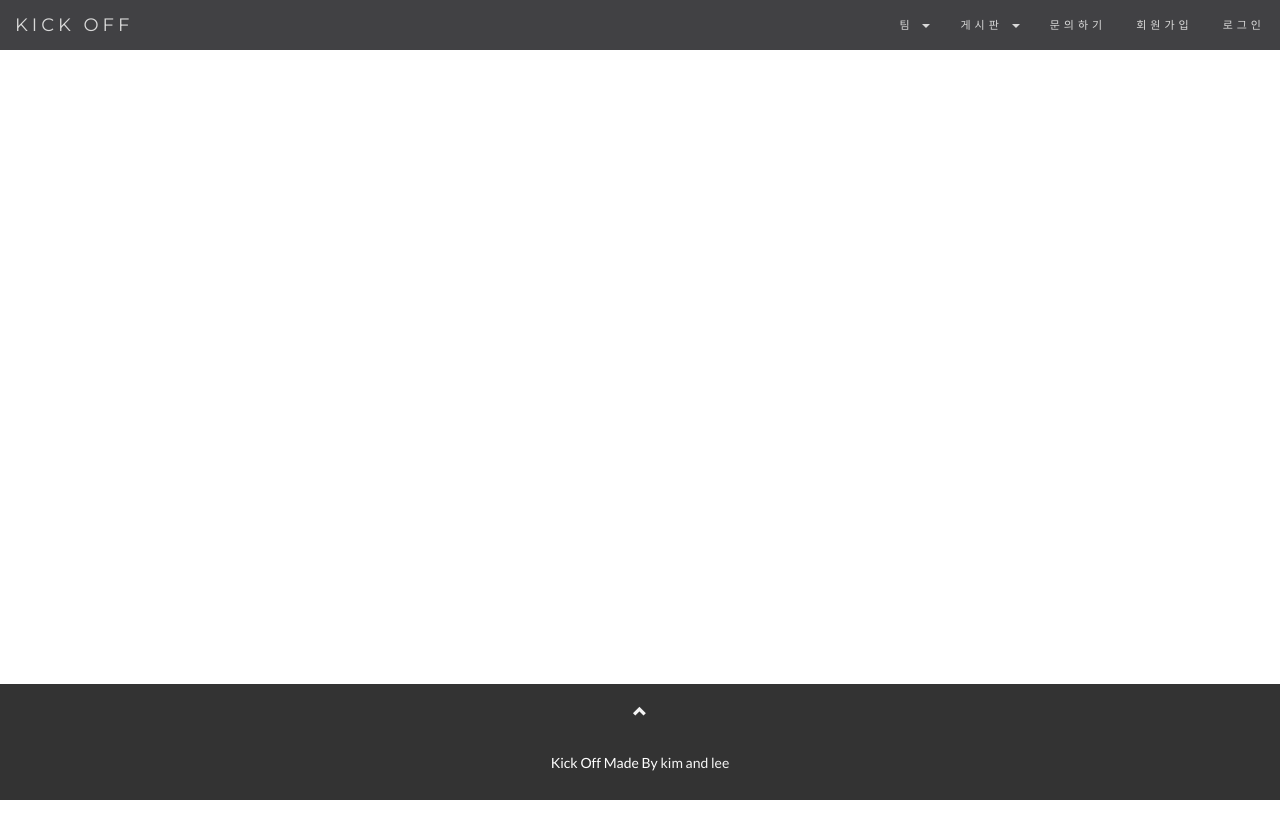
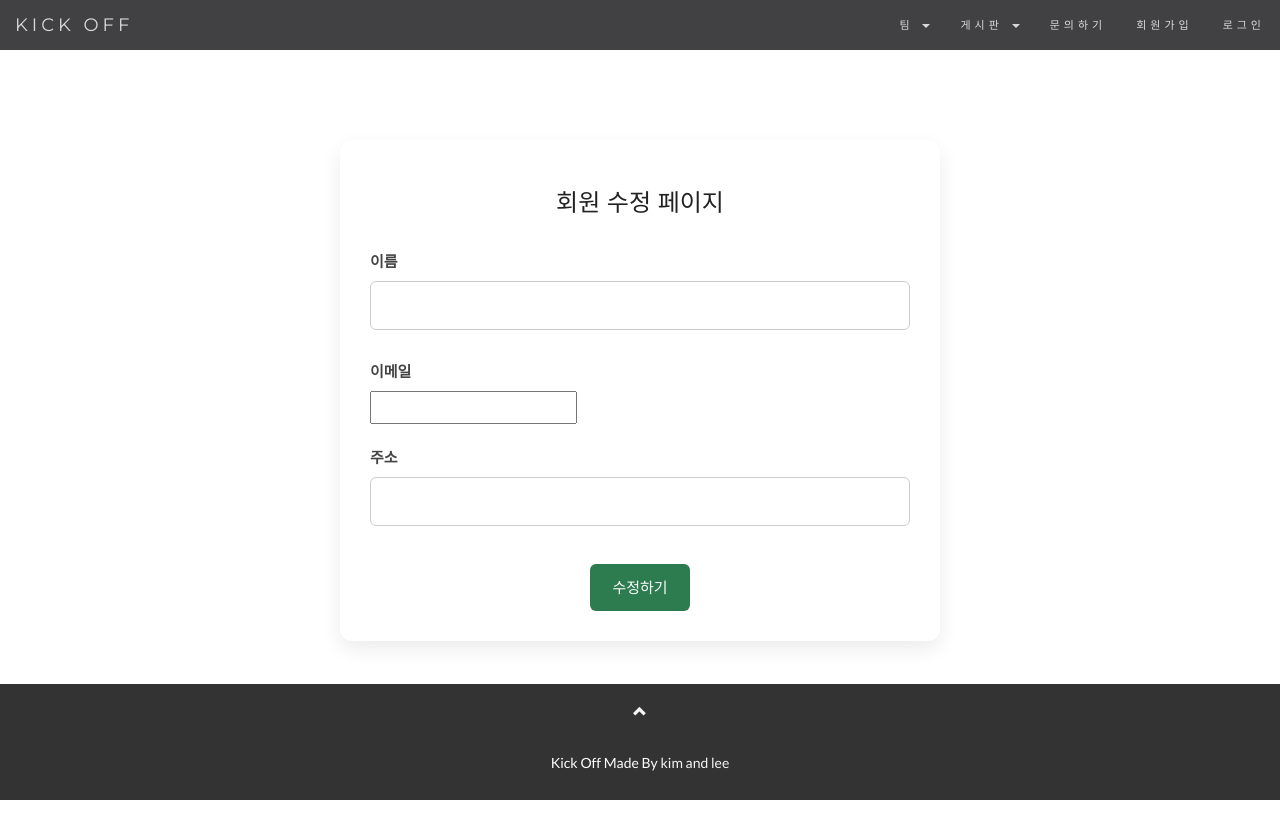
Before and after one commit to kinggodchan/beaver-frontend, a React (Create React App) app: page /edit-profile in a window 1280 px wide. Shown: the top 838 px of the page. Before the commit the page ends 800 px from the top, so only its background shows below. Built offline with nearby package versions, Linux system fonts and the light colour scheme; no server answers.

Commit message:
feat: 프로필 수정페이지 작성

```diff
--- a/src/App.js
+++ b/src/App.js
@@ -21,6 +21,7 @@ import BodyContent from "./components/BodyContent";
 import FindEmailPage from "./FindEmailPage/FindEmailPage";
 import PasswordResetFlow from "./pages/password/PasswordResetFlow";
 import TradePostCreate from "./boards/TradePostCreate";
+import EditProfilePage from "./pages/EditProfilePage";
 
 function App() {
   // 로그인 상태와 사용자 정보 선언
@@ -48,6 +49,7 @@ function App() {
       <Route path="/password/*" element={<PasswordResetFlow />} />
       <Route path="/contact" element={<ContactPage />} />
       <Route path="/signup" element={<Signup />} />
+       <Route path="/edit-profile" element={<EditProfilePage />} />
       <Route path="/match" element={<MatchListPage />} />
       <Route path="/match/create" element={<MatchCreatePage />} />
       <Route path="/match/:matchId" element={<MatchDetailPage />} />
--- /dev/null
+++ b/src/pages/EditProfilePage.css
@@ -0,0 +1,94 @@
+.edit-profile-container {
+  max-width: 600px;
+  margin: 140px auto 40px;
+  padding: 30px;
+  background-color: #fff;
+  border-radius: 12px;
+  box-shadow: 0 8px 20px rgba(0, 0, 0, 0.08);
+  font-family: 'Noto Sans KR', sans-serif;
+}
+
+.edit-title {
+  text-align: center;
+  margin-bottom: 32px;
+  font-size: 24px;
+  color: #222;
+}
+
+.edit-form .form-row {
+  margin-bottom: 20px;
+}
+
+.form-row label {
+  display: block;
+  font-weight: 600;
+  margin-bottom: 6px;
+  color: #444;
+}
+
+.form-row input[type="text"],
+.form-row input[type="password"] {
+  width: 100%;
+  padding: 10px 12px;
+  font-size: 15px;
+  border: 1px solid #ccc;
+  border-radius: 6px;
+  margin-bottom: 8px;
+}
+
+.input-group {
+  display: flex;
+  gap: 10px;
+}
+
+.phone-inputs {
+  display: flex;
+  gap: 8px;
+}
+
+.radio-group {
+  display: flex;
+  gap: 20px;
+  flex-wrap: wrap;
+}
+
+.radio-group label {
+  font-weight: normal;
+}
+
+.form-actions {
+  display: flex;
+  justify-content: center;
+  gap: 20px;
+  margin-top: 30px;
+}
+
+.btn-primary {
+  background-color: #2d7c4f;
+  color: #fff;
+  padding: 10px 22px;
+  border: none;
+  border-radius: 6px;
+  cursor: pointer;
+  font-size: 15px;
+}
+
+.btn-danger {
+  background-color: #d9534f;
+  color: #fff;
+  padding: 10px 22px;
+  border: none;
+  border-radius: 6px;
+  cursor: pointer;
+  font-size: 15px;
+}
+
+.btn-secondary {
+  background-color: #007bff;
+  color: #fff;
+  padding: 8px 12px;
+  border: none;
+  border-radius: 6px;
+  font-size: 14px;
+  cursor: pointer;
+}
--- /dev/null
+++ b/src/pages/EditProfilePage.js
@@ -0,0 +1,98 @@
+import React, { useState, useEffect } from "react";
+import axios from "axios";
+import { useNavigate } from "react-router-dom";
+import './EditProfilePage.css';
+
+const API_BASE_URL = "http://localhost:3000/api";
+
+const EditProfilePage = () => {
+  const navigate = useNavigate();
+  const [form, setForm] = useState({
+    username: "",
+    email: "",
+    location: "",
+  });
+  const accessToken = localStorage.getItem("accessToken");
+
+  useEffect(() => {
+    const fetchProfile = async () => {
+      try {
+        const res = await axios.get(`${API_BASE_URL}/user/me`, {
+          headers: { Authorization: `Bearer ${accessToken}` },
+        });
+        const { username, email, location } = res.data.data;
+        setForm({ username, email, location });
+      } catch (err) {
+        console.error("프로필 조회 실패:", err);
+      }
+    };
+
+    fetchProfile();
+  }, [accessToken]);
+
+  const handleChange = (e) => {
+    const { name, value } = e.target;
+    setForm((prev) => ({ ...prev, [name]: value }));
+  };
+
+  const handleSubmit = async (e) => {
+    e.preventDefault();
+    try {
+      await axios.put(
+        `${API_BASE_URL}/user/update`,
+        { ...form },
+        {
+          headers: { Authorization: `Bearer ${accessToken}` },
+        }
+      );
+      alert("프로필이 수정되었습니다.");
+      navigate("/mypage");
+    } catch (err) {
+      console.error("프로필 수정 실패:", err);
+      alert("프로필 수정에 실패했습니다.");
+    }
+  };
+
+  return (
+    <div className="edit-profile-container">
+      <h2 className="edit-title">회원 수정 페이지</h2>
+      <form className="edit-form" onSubmit={handleSubmit}>
+        <div className="form-row">
+          <label>이름</label>
+          <input
+            type="text"
+            name="username"
+            value={form.username}
+            onChange={handleChange}
+          />
+        </div>
+
+        <div className="form-row">
+          <label>이메일</label>
+          <input
+            type="email"
+            name="email"
+            value={form.email}
+            onChange={handleChange}
+          />
+        </div>
+
+        <div className="form-row">
+          <label>주소</label>
+          <input
+            type="text"
+            name="location"
+            value={form.location}
+            onChange={handleChange}
+          />
+        </div>
+
+        <div className="form-actions">
+          <button className="btn-primary" type="submit">수정하기</button>
+        </div>
+      </form>
+    </div>
+  );
+};
+
+export default EditProfilePage;
--- a/src/pages/mypage.js
+++ b/src/pages/mypage.js
@@ -45,14 +45,22 @@ const MyPage = () => {
         <div className="schedule-box">
           <div className="schedule-content">
             <span className="calendar-icon">🗓</span>
-            최근 경기 일정: <strong>2025.03.02</strong>
+            최근 경기 일정: <strong>2025.05.18</strong>
           </div>
         </div>
       </div>
 
       <div className="menu-box">
         <ul className="menu-list">
-          <li>👥 <Link to={`/team/${currentUser?.teamId}`}>나의 팀</Link></li>
+          <li>
+  👥{" "}
+  {currentUser?.teamId ? (
+    <Link to={`/team/${currentUser.teamId}`}>나의 팀</Link>
+  ) : (
+    <span className="disabled-text">나의 팀</span>
+  )}
+</li>
+
           <li>🙍‍♂️ <Link to="/edit-profile">프로필 수정</Link></li>
           <li>⚙ <Link to="/settings">설정</Link></li>
           <li>📰 <Link to="/board/information">매거진</Link></li>
```
